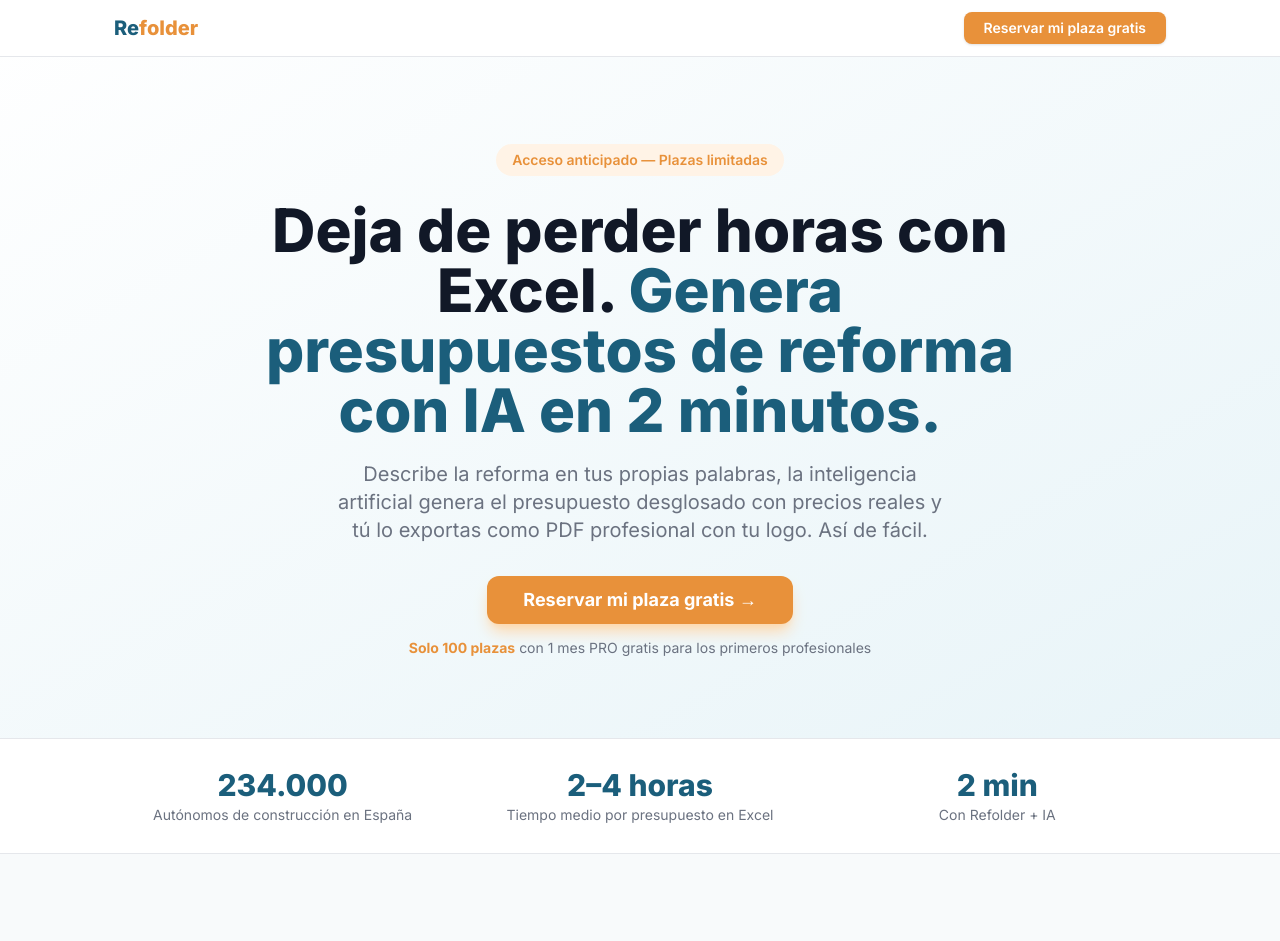
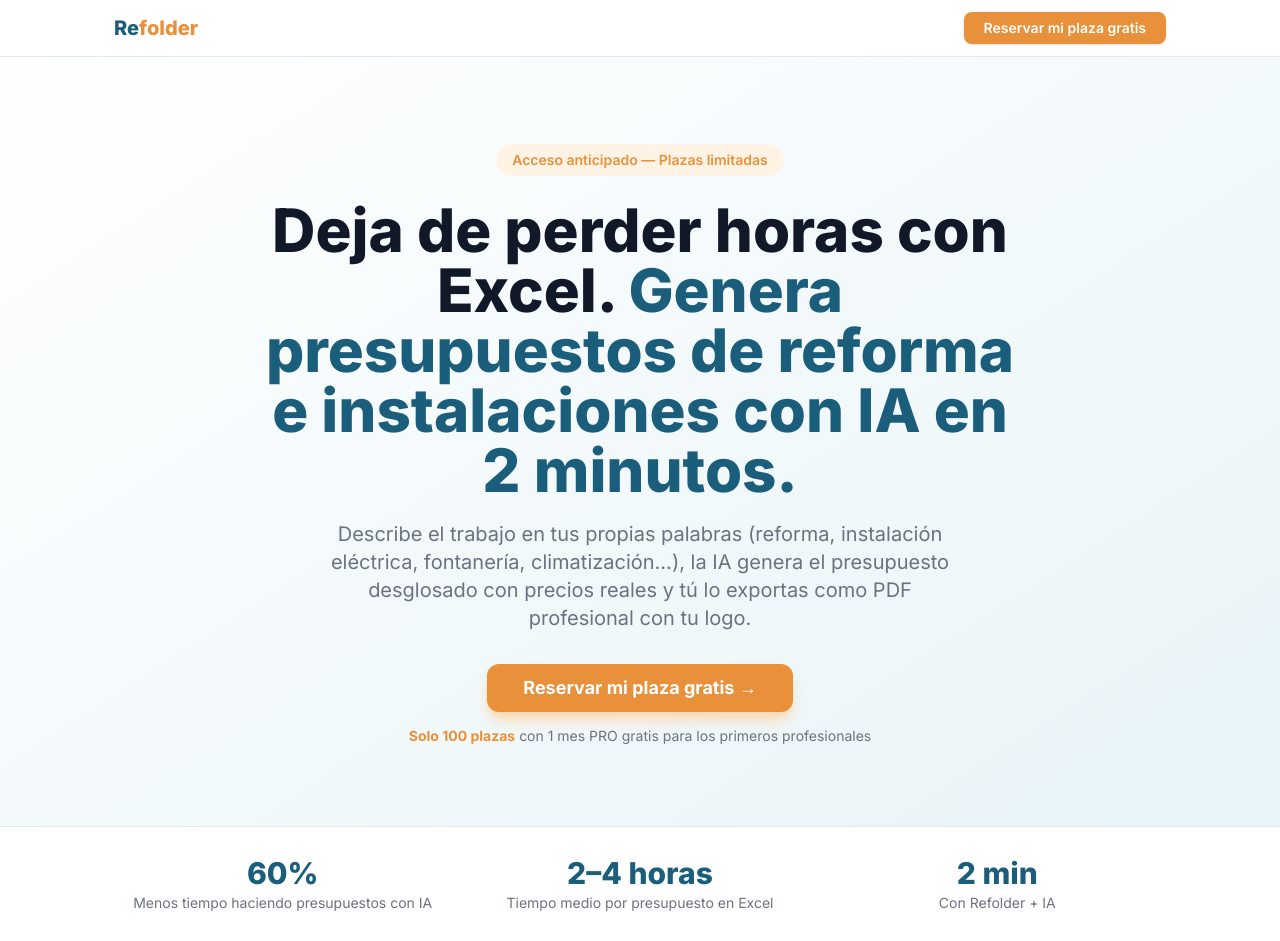
Before and after one commit to antoniogar11/refolder, a Next.js app: page / in a window 1280 px wide. Shown: the top 941 px of the page. Built offline with nearby package versions, Linux system fonts and the light colour scheme.

Commit message:
feat: ampliar público a instaladores y mejorar proof bar

```diff
--- a/app/layout.tsx
+++ b/app/layout.tsx
@@ -8,8 +8,8 @@ const inter = Inter({
 });
 
 export const metadata: Metadata = {
-  title: "Refolder — Presupuestos de reforma con IA en 2 minutos",
-  description: "Describe tu reforma y la IA genera el presupuesto desglosado con precios reales. Exporta un PDF profesional con tu logo. Para autónomos y empresas de construcción en España.",
+  title: "Refolder — Presupuestos de reforma e instalaciones con IA en 2 minutos",
+  description: "Describe tu reforma o instalación y la IA genera el presupuesto desglosado con precios reales. Para autónomos de reformas, fontanería, electricidad, climatización y empresas de construcción en España.",
 };
 
 export default function RootLayout({
--- a/app/page.tsx
+++ b/app/page.tsx
@@ -44,10 +44,10 @@ export default function Home() {
           </span>
           <h1 className="text-4xl md:text-5xl lg:text-6xl font-extrabold leading-tight max-w-[750px] mx-auto mb-5">
             Deja de perder horas con Excel.{" "}
-            <span className="text-[#1B5E7B]">Genera presupuestos de reforma con IA en 2&nbsp;minutos.</span>
+            <span className="text-[#1B5E7B]">Genera presupuestos de reforma e instalaciones con IA en 2&nbsp;minutos.</span>
           </h1>
           <p className="text-lg md:text-xl text-gray-500 max-w-[620px] mx-auto mb-8 leading-relaxed">
-            Describe la reforma en tus propias palabras, la inteligencia artificial genera el presupuesto desglosado con precios reales y t&uacute; lo exportas como PDF profesional con tu logo. As&iacute; de f&aacute;cil.
+            Describe el trabajo en tus propias palabras (reforma, instalación eléctrica, fontanería, climatización...), la IA genera el presupuesto desglosado con precios reales y tú lo exportas como PDF profesional con tu logo.
           </p>
           <Link href="#registro">
             <Button className="bg-[#E8913A] hover:bg-[#D07A2B] text-white font-bold text-lg px-9 py-6 rounded-xl shadow-lg shadow-orange-200 hover:-translate-y-0.5 transition-all">
@@ -64,8 +64,8 @@ export default function Home() {
       <div className="border-t border-b border-gray-200 py-7">
         <div className="max-w-[1100px] mx-auto px-6 grid grid-cols-1 md:grid-cols-3 gap-5 text-center">
           <div>
-            <div className="text-3xl font-extrabold text-[#1B5E7B]">234.000</div>
-            <div className="text-sm text-gray-500 mt-0.5">Aut&oacute;nomos de construcci&oacute;n en Espa&ntilde;a</div>
+            <div className="text-3xl font-extrabold text-[#1B5E7B]">60%</div>
+            <div className="text-sm text-gray-500 mt-0.5">Menos tiempo haciendo presupuestos con IA</div>
           </div>
           <div>
             <div className="text-3xl font-extrabold text-[#1B5E7B]">2&ndash;4 horas</div>
@@ -112,7 +112,7 @@ export default function Home() {
           </div>
           <div className="grid grid-cols-1 md:grid-cols-3 gap-8">
             {[
-              { step: 1, title: "Describe la reforma", desc: "Escribe lo que necesitas como se lo dirías a un compañero: \"reforma baño 6 m², cambio sanitarios, alicatado completo y mampara\". Sin formularios complicados." },
+              { step: 1, title: "Describe el trabajo", desc: "Escribe lo que necesitas como se lo dirías a un compañero: \"reforma baño 6 m²\", \"instalación eléctrica piso 90 m²\" o \"cambio caldera y radiadores\". Sin formularios complicados." },
               { step: 2, title: "La IA genera el presupuesto", desc: "En segundos tienes un presupuesto desglosado con partidas, cantidades, precios unitarios y totales. Con precios de referencia actualizados de tu zona." },
               { step: 3, title: "Revisa, ajusta y envía", desc: "Modifica lo que quieras, añade tu logo y datos fiscales, y descárgalo como PDF profesional. Listo para enviar al cliente en el momento." },
             ].map((item) => (
@@ -138,7 +138,7 @@ export default function Home() {
           <div className="grid grid-cols-1 md:grid-cols-2 gap-6">
             {[
               { icon: "⚡", title: "Recupera 3 horas por cada presupuesto", desc: "Lo que antes te llevaba una tarde entera, ahora lo resuelves en lo que dura un café. Más tiempo en obra, menos en el ordenador." },
-              { icon: "🎯", title: "Presupuestos que cierran más obras", desc: "PDF profesional con tu logo, desglose por capítulos y aspecto de empresa consolidada. Tus clientes lo notarán." },
+              { icon: "🎯", title: "Presupuestos que cierran más trabajos", desc: "PDF profesional con tu logo, desglose por capítulos y aspecto de empresa consolidada. Tus clientes lo notarán." },
               { icon: "📈", title: "Precios de referencia siempre actualizados", desc: "Base de datos con precios de materiales y mano de obra por zona geográfica. Deja de buscar precios por internet a última hora." },
               { icon: "💼", title: "Todo organizado en un solo sitio", desc: "Presupuestos, clientes, versiones y estados (enviado, aceptado, rechazado). Sin Excel, sin Word, sin carpetas con 20 archivos." },
             ].map((item, i) => (
@@ -168,7 +168,7 @@ export default function Home() {
               <h3 className="text-lg font-bold text-green-700 flex items-center gap-2 mb-4">✅ Pensada para ti si&hellip;</h3>
               <ul className="space-y-3">
                 {[
-                  "Eres autónomo o tienes una pequeña empresa de reformas",
+                  "Eres autónomo o tienes una pequeña empresa de reformas, fontanería, electricidad, climatización o pintura",
                   "Haces presupuestos en Excel, Word o copiando de anteriores",
                   "Pierdes tiempo y a veces clientes por tardar en responder",
                   "Quieres dar una imagen más profesional sin complicarte",
@@ -255,7 +255,7 @@ export default function Home() {
               </span>
               <div className="text-xs font-bold uppercase tracking-wider text-gray-500 mb-2">Pro</div>
               <div className="text-4xl font-extrabold mb-1">19,90€ <span className="text-base font-normal text-gray-500">/mes</span></div>
-              <div className="text-sm text-gray-500 mb-5 min-h-[40px]">Todo lo que necesita un aut&oacute;nomo de reformas</div>
+              <div className="text-sm text-gray-500 mb-5 min-h-[40px]">Todo lo que necesita un autónomo o instalador</div>
               <ul className="text-left space-y-2 mb-6">
                 {["Presupuestos ilimitados", "IA generativa (50 usos/mes)", "Base de precios completa por zona", "PDF profesional con tu logo", "Historial y gestión de clientes"].map((f, i) => (
                   <li key={i} className="flex items-center gap-2 text-sm text-gray-600">
@@ -272,7 +272,7 @@ export default function Home() {
             <div className="bg-white border border-gray-200 rounded-xl p-8 text-center hover:shadow-lg transition-shadow">
               <div className="text-xs font-bold uppercase tracking-wider text-gray-500 mb-2">Business</div>
               <div className="text-4xl font-extrabold mb-1">39,90€ <span className="text-base font-normal text-gray-500">/mes</span></div>
-              <div className="text-sm text-gray-500 mb-5 min-h-[40px]">Para peque&ntilde;as empresas de reformas</div>
+              <div className="text-sm text-gray-500 mb-5 min-h-[40px]">Para pequeñas empresas de reformas e instalaciones</div>
               <ul className="text-left space-y-2 mb-6">
                 {["Todo lo de PRO incluido", "IA sin límite de usos", "Hasta 3 usuarios", "Plantillas avanzadas por tipo de obra", "Comparador de márgenes"].map((f, i) => (
                   <li key={i} className="flex items-center gap-2 text-sm text-gray-600">
@@ -314,8 +314,12 @@ export default function Home() {
                     className="block w-full px-3.5 py-3 border border-gray-200 rounded-lg text-sm mb-4 focus:outline-none focus:border-[#1B5E7B] focus:ring-2 focus:ring-[#1B5E7B]/10 bg-white"
                   >
                     <option value="" disabled>Selecciona una opción</option>
-                    <option value="autonomo">Autónomo de reformas / construcción</option>
-                    <option value="empresa_peq">Empresa de reformas (1–5 empleados)</option>
+                    <option value="reformas">Autónomo de reformas / construcción</option>
+                    <option value="fontaneria">Fontanero / instalador de gas</option>
+                    <option value="electricidad">Electricista</option>
+                    <option value="climatizacion">Climatización / calefacción</option>
+                    <option value="pintura">Pintor / decorador</option>
+                    <option value="empresa_peq">Empresa de reformas o instalaciones (1–5 empleados)</option>
                     <option value="empresa_med">Empresa de construcción (6–20 empleados)</option>
                     <option value="arquitecto">Arquitecto / aparejador</option>
                     <option value="otro">Otro</option>
@@ -380,7 +384,7 @@ export default function Home() {
       <footer className="bg-[#1A1A2E] text-white/60 text-center py-8 text-sm">
         <div className="max-w-[1100px] mx-auto px-6">
           <p><strong className="text-white/85">Refolder</strong> © 2026</p>
-          <p className="mt-1.5">Hecha en Espa&ntilde;a para profesionales de la construcci&oacute;n y reformas.</p>
+          <p className="mt-1.5">Hecha en España para profesionales de la construcción, reformas e instalaciones.</p>
           <p className="mt-2 text-xs opacity-60">Pol&iacute;tica de privacidad &nbsp;|&nbsp; Aviso legal &nbsp;|&nbsp; Pol&iacute;tica de cookies</p>
         </div>
       </footer>
```
